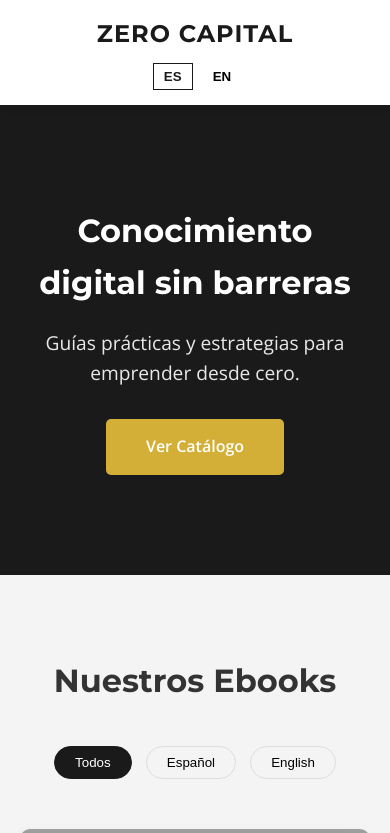
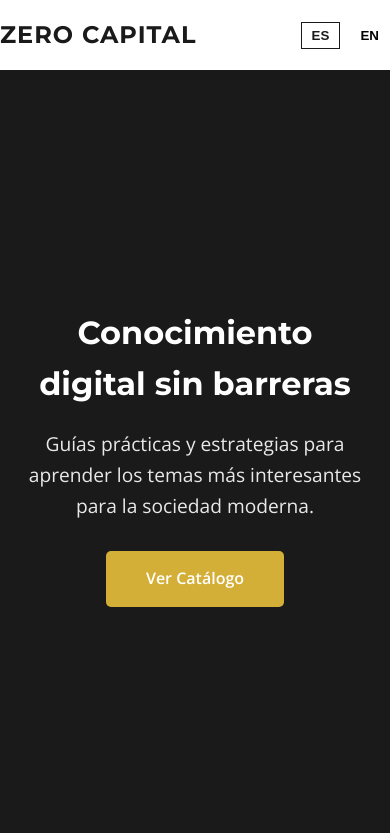
Before and after one commit to zerocapital476/zero-capital, a plain HTML site: page index.html in a window 390 px wide. Shown: the top 833 px of the page. Drawn offline with nearby package versions, Linux system fonts and the light colour scheme; grey boxes are pictures that could not be loaded.

Commit message:
Add files via upload

```diff
--- a/index.html
+++ b/index.html
@@ -22,7 +22,7 @@
     <section class="hero">
         <div class="container hero-content">
             <h1 id="hero-title">Conocimiento digital sin barreras</h1>
-            <p id="hero-subtitle">Guías prácticas y estrategias para emprender desde cero.</p>
+            <p id="hero-subtitle">Guías prácticas y estrategias para aprender los temas más interesantes para la sociedad moderna.</p>
             <a href="#catalogo" class="cta-button" id="hero-cta">Ver Catálogo</a>
         </div>
     </section>
@@ -48,7 +48,7 @@
                         <h3>100 No-Investment Business Ideas</h3>
                         <p>Your guide to start making money today from home.</p>
                         <div class="price">$9.99 USD</div>
-                        <a href="#" class="buy-button" target="_blank">Buy Now</a>
+                        <a href="https://pay.hotmart.com/X103441870P" class="buy-button" target="_blank">Buy Now</a>
                     </div>
                 </div>
 
@@ -60,7 +60,7 @@
                         <h3>Guía de Emprendimiento Cero</h3>
                         <p>Aprende a validar tu idea sin gastar un centavo.</p>
                         <div class="price">$9.99 USD</div>
-                        <a href="#" class="buy-button" target="_blank">Comprar Ahora</a>
+                        <a href="https://pay.hotmart.com/X103441870P" class="buy-button" target="_blank">Comprar Ahora</a>
                     </div>
                 </div>
 
--- a/style.css
+++ b/style.css
@@ -18,6 +18,9 @@ body {
     color: var(--text-color);
     line-height: 1.6;
     background-color: var(--bg-light);
+    display: flex;
+    flex-direction: column;
+    min-height: 100vh;
 }
 
 h1, h2, h3, .logo {
@@ -37,13 +40,14 @@ header {
     position: sticky;
     top: 0;
     z-index: 100;
+    height: 70px;
 }
 
 .header-content {
     display: flex;
     justify-content: space-between;
     align-items: center;
-    height: 70px;
+    height: 100%;
 }
 
 .logo {
@@ -71,19 +75,32 @@ header {
 .hero {
     background: var(--primary-color);
     color: var(--white);
-    padding: 100px 0;
+    min-height: calc(100vh - 70px);
+    display: flex;
+    align-items: center;
+    justify-content: center;
     text-align: center;
+}
+
+.hero-content {
+    display: flex;
+    flex-direction: column;
+    align-items: center;
+    justify-content: center;
+    padding: 20px;
 }
 
 .hero h1 {
     font-size: 3rem;
     margin-bottom: 20px;
+    max-width: 800px;
 }
 
 .hero p {
     font-size: 1.2rem;
     margin-bottom: 30px;
     opacity: 0.9;
+    max-width: 600px;
 }
 
 .cta-button {
@@ -104,6 +121,7 @@ header {
 
 .catalog {
     padding: 80px 0;
+    flex-grow: 1;
 }
 
 .catalog h2 {
@@ -257,6 +275,6 @@ footer {
 
 @media (max-width: 768px) {
     .hero h1 { font-size: 2rem; }
-    .header-content { flex-direction: column; height: auto; padding: 15px 0; }
-    .lang-switch { margin-top: 10px; }
+    .header-content { padding: 0; }
+    .hero { min-height: calc(100vh - 70px); }
 }
```
